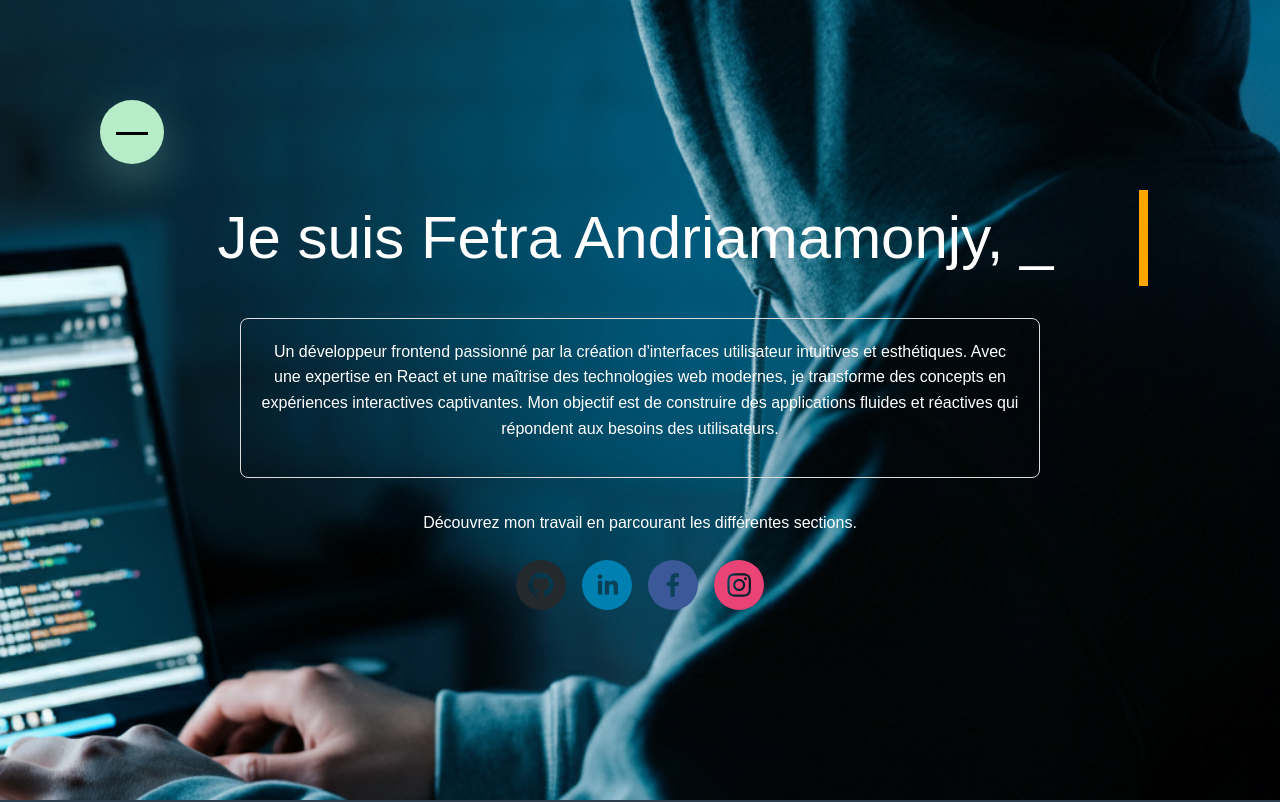
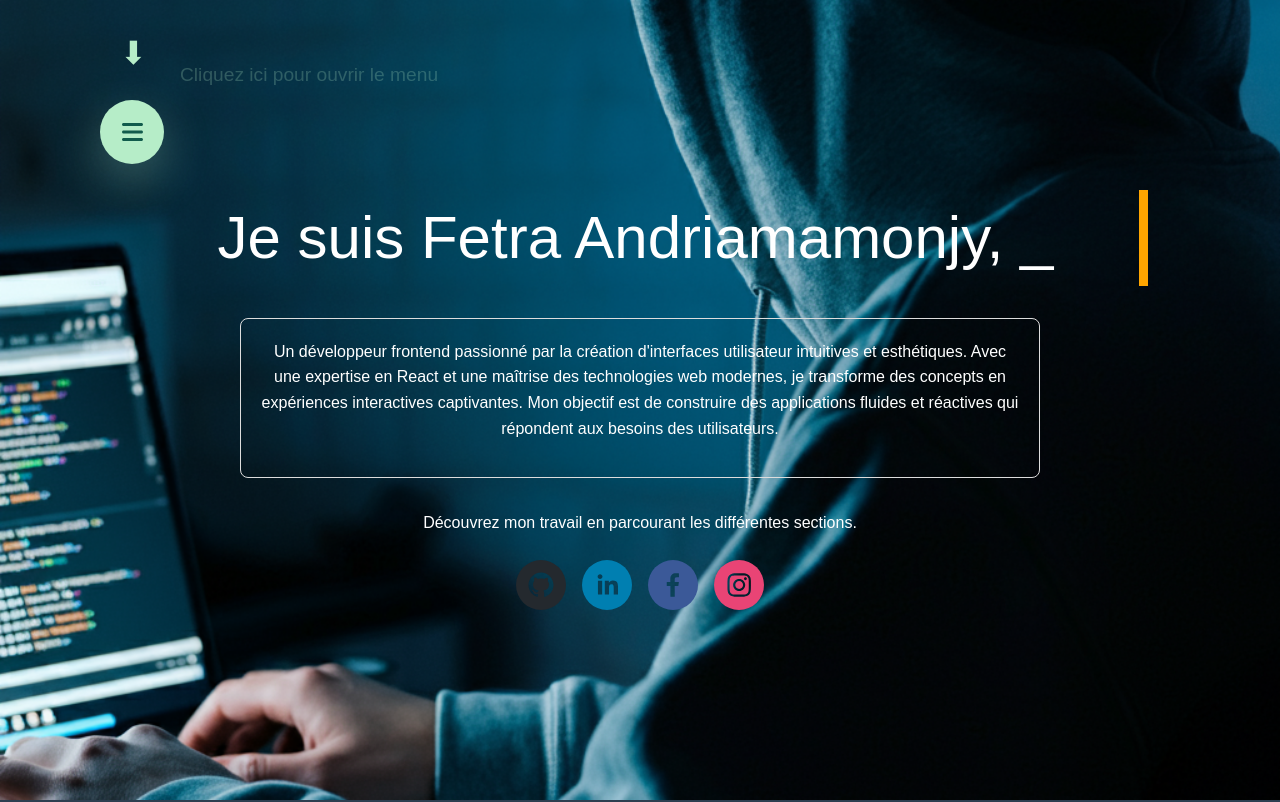
Before and after one commit to fetraandri/my-portfolio, a React (Create React App) app: page / in a window 1280 px wide. Shown: the top 802 px of the page. Built offline with nearby package versions, Linux system fonts and the light colour scheme.

Commit message:
feat: add a indicator arrow and text show the guest

```diff
--- a/src/components/Header.js
+++ b/src/components/Header.js
@@ -1,26 +1,79 @@
 import React, { useState } from "react";
 import { NavLink } from "react-router-dom";
-import styled from "styled-components";
+import styled, { keyframes } from "styled-components";
+import { FontAwesomeIcon } from "@fortawesome/react-fontawesome";
+import { faBars, faTimes } from "@fortawesome/free-solid-svg-icons";
 
 const COLORS = {
   primaryDark: "#115b4c",
   primaryLight: "#B6EDC8",
 };
 
+const pulse = keyframes`
+  0% {
+    transform: translateY(0);
+  }
+  50% {
+    transform: translateY(-10px);
+  }
+  100% {
+    transform: translateY(0);
+  }
+`;
+
+// Animation pour le texte
+const fadeInOut = keyframes`
+  0% {
+    opacity: 0;
+  }
+  20% {
+    opacity: 1;
+  }
+  80% {
+    opacity: 1;
+  }
+  100% {
+    opacity: 0;
+  }
+`;
+
 const MenuLabel = styled.label`
   background-color: ${COLORS.primaryLight};
   position: fixed;
   top: ${(props) => props.top}px;
   left: ${(props) => props.left}px;
-  border-radius: 100%;
+  border-radius: 50%;
   height: 64px;
   width: 64px;
   cursor: pointer;
   z-index: 1000;
   box-shadow: 0 1rem 3rem rgba(182, 237, 200, 0.3);
   display: flex;
-  align-items: center;  /* Centrer verticalement */
-  justify-content: center; /* Centrer horizontalement */
+  align-items: center;
+  justify-content: center;
+  font-size: 1.5rem;  // Adjust size for icon
+  color: ${COLORS.primaryDark};
+`;
+
+const Arrow = styled.div`
+  position: fixed;
+  top: ${(props) => props.top - 70}px;
+  left: ${(props) => props.left + 20}px;
+  font-size: 2rem;
+  color: ${COLORS.primaryLight};
+  animation: ${pulse} 1.5s infinite;
+  z-index: 999;
+`;
+
+const InfoText = styled.div`
+  position: fixed;
+  top: ${(props) => props.top - 40}px;
+  left: ${(props) => props.left + 80}px;
+  color: ${COLORS.primaryLight};
+  font-size: 1.2rem;
+  animation: ${fadeInOut} 6s ease-in-out;
+  animation-fill-mode: forwards;
+  z-index: 998;
 `;
 
 const Navigation = styled.nav`
@@ -62,44 +115,16 @@ const ItemLink = styled(NavLink)`
   }
 `;
 
-const Icon = styled.span`
-  display: inline-block;
-  width: 50%;
-  height: 50%;
-  position: relative;
-  margin: auto;
-  margin-top: 2rem;
-
-  &::before,
-  &::after {
-    content: "";
-    background-color: black;
-    width: 100%;
-    height: 3px;
-    position: absolute;
-    left: 50%;
-    transform: translateX(-50%);
-    transition: all 0.3s;
-  }
-
-  &::before {
-    top: 0;
-    transform: translateX(-50%) ${(props) => (props.clicked ? "rotate(45deg)" : "rotate(0)")};
-  }
-
-  &::after {
-    top: 0;
-    transform: translateX(-50%) ${(props) => (props.clicked ? "rotate(-45deg)" : "rotate(0)")};
-  }
-`;
-
-
 function Header() {
   const [click, setClick] = useState(false);
   const [position, setPosition] = useState({ top: 100, left: 100 });
+  const [showArrow, setShowArrow] = useState(true);
+  const [showText, setShowText] = useState(true);
 
   const handleClick = () => {
     setClick((prevClick) => !prevClick);
+    setShowArrow(false);
+    setShowText(false);
   };
 
   const handleMouseDown = (event) => {
@@ -122,7 +147,6 @@ function Header() {
     document.addEventListener("mouseup", handleMouseUp);
   };
 
-  // Ajoute la gestion des événements tactiles
   const handleTouchStart = (event) => {
     const touch = event.touches[0];
     const startX = touch.clientX - position.left;
@@ -153,8 +177,17 @@ function Header() {
         onTouchStart={handleTouchStart}
         onClick={handleClick}
       >
-        <Icon clicked={click} />
+        {}
+        <FontAwesomeIcon icon={click ? faTimes : faBars} />
       </MenuLabel>
+
+      {showArrow && <Arrow top={position.top} left={position.left}>⬇</Arrow>}
+
+      {showText && (
+        <InfoText top={position.top} left={position.left}>
+          Cliquez ici pour ouvrir le menu
+        </InfoText>
+      )}
 
       <Navigation clicked={click}>
         <List>
```
Also changed, not shown: src/components/MenuHint.js (added, +38 -0 lines).
